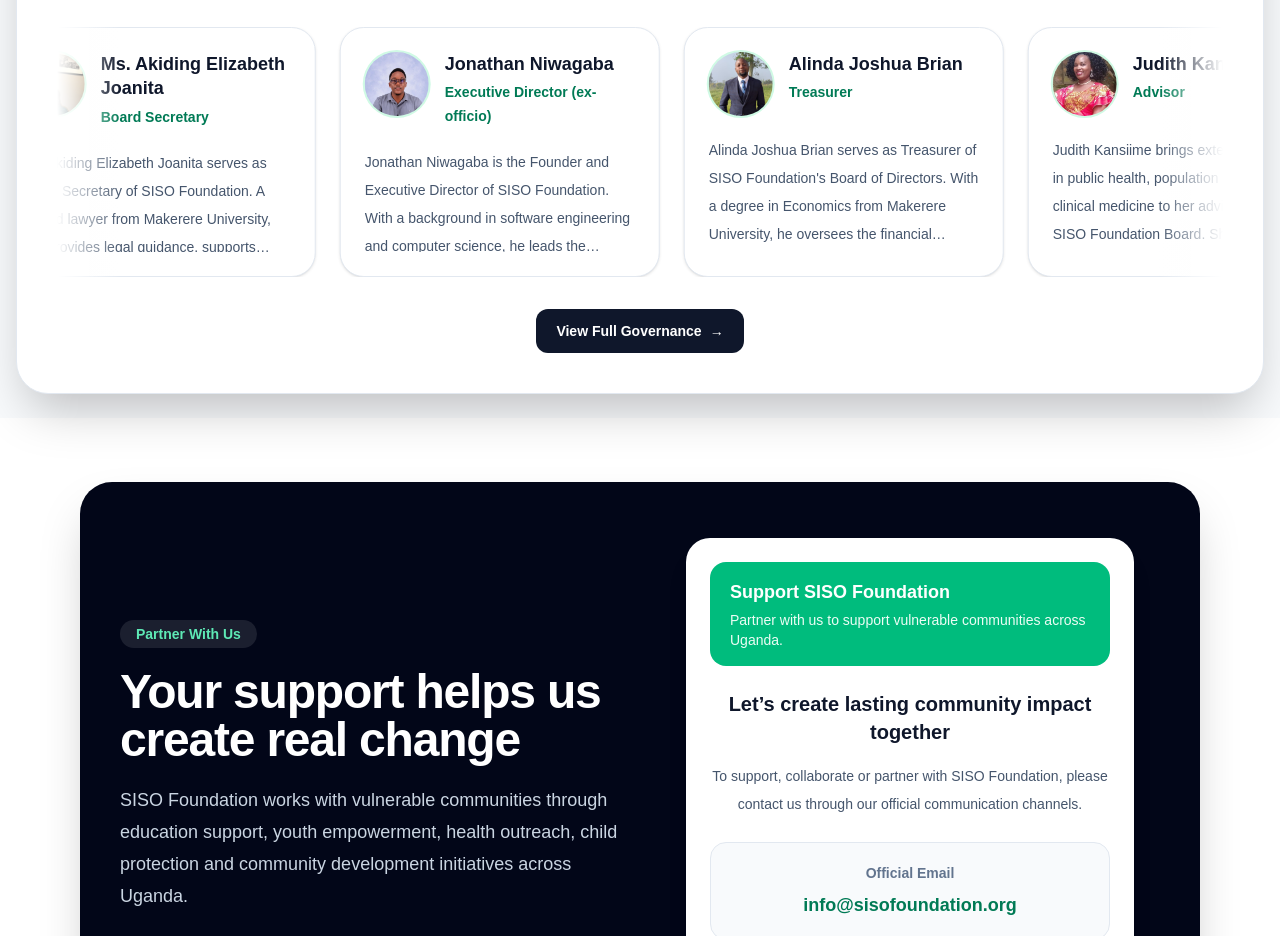
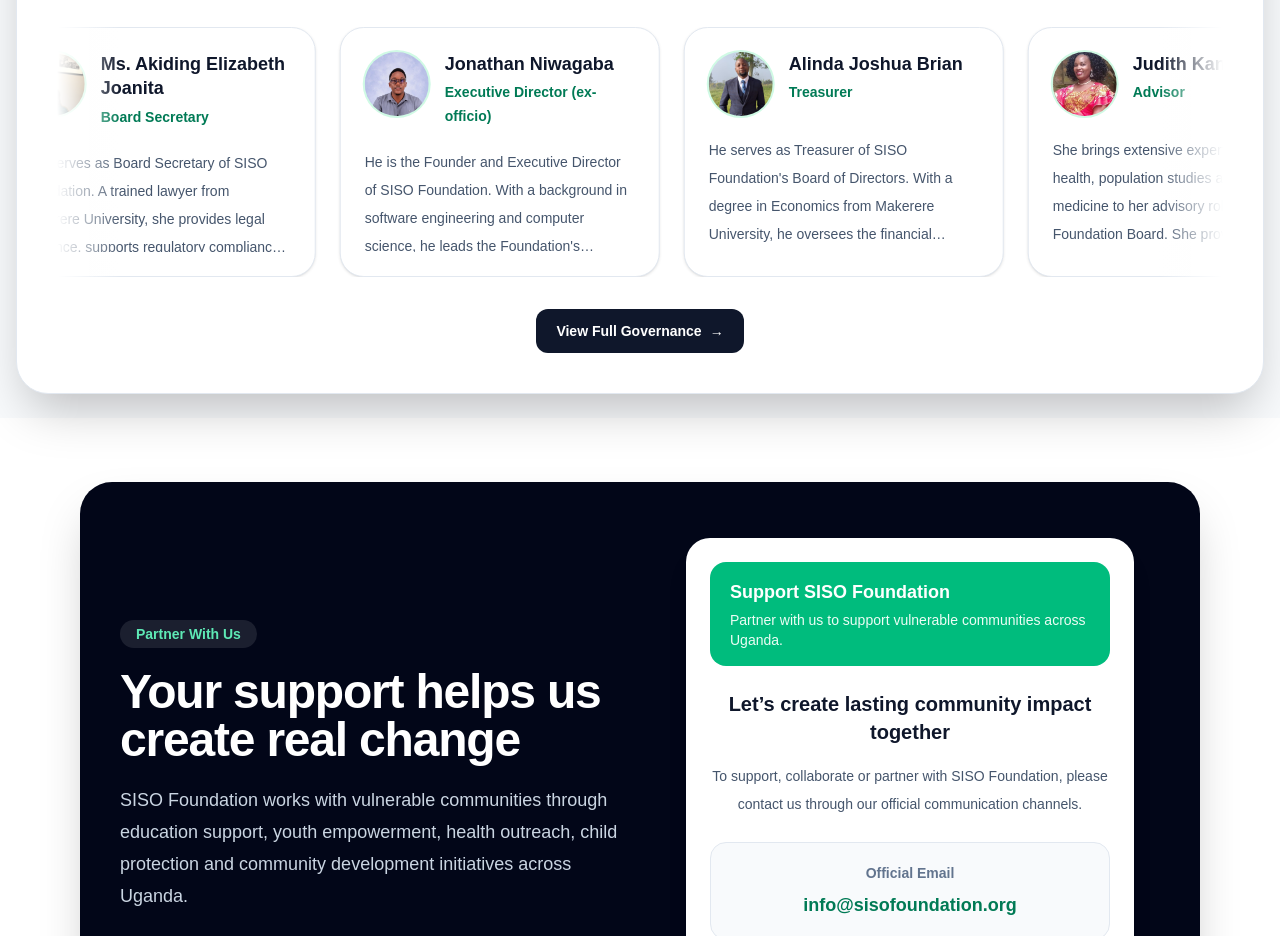
Before and after one commit to jonathanniwadev/siso-foundation, a Next.js app: page / in a window 1280 px wide. Shown: the part 2260-3196 px from the top of the page. Built offline with nearby package versions, Linux system fonts and the light colour scheme.

Commit message:
Update HomeBoardSection.tsx

```diff
--- a/src/components/home/HomeBoardSection.tsx
+++ b/src/components/home/HomeBoardSection.tsx
@@ -14,43 +14,42 @@
  {
     name: "Ms. Tusiime Eresi Biira",
     title: "Chairperson",
-    qualifications: "Bachelor of Biomedical Laboratory Technology | Lab Officer, Kisoro Hospital",
-    bio: "Ms. Tusiime Eresi Biira chairs the Board of Directors of SISO Foundation. With a background in biomedical laboratory technology and frontline health service delivery at Kisoro Hospital, she brings both technical health expertise and practical community understanding to her governance role. She provides strategic leadership and ensures the Foundation's programmes remain aligned with community health priorities.",
+
+    bio: "She chairs the Board of Directors of SISO Foundation. With a background in biomedical laboratory technology and frontline health service delivery at Kisoro Hospital, she brings both technical health expertise and practical community understanding to her governance role. She provides strategic leadership and ensures the Foundation's programmes remain aligned with community health priorities.",
     image: "/team/tusiime.jpeg",
   },
   {
     name: "Ms. Akiding Elizabeth Joanita",
     title: "Board Secretary",
-    qualifications: "Bachelor of Laws (LLB), Makerere University",
-    bio: "Ms. Akiding Elizabeth Joanita serves as Board Secretary of SISO Foundation. A trained lawyer from Makerere University, she provides legal guidance, supports regulatory compliance and ensures that governance documentation, board resolutions and institutional records are maintained to the highest professional standards.",
+
+    bio: "She serves as Board Secretary of SISO Foundation. A trained lawyer from Makerere University, she provides legal guidance, supports regulatory compliance and ensures that governance documentation, board resolutions and institutional records are maintained to the highest professional standards.",
     image: "/team/elizabeth.jpeg",
   },
   {
     name: "Jonathan Niwagaba",
     title: "Executive Director (ex-officio)",
-    qualifications: "BSc Computer Science, ISBAT University | Diploma in Software Engineering, ISBAT University  ",
-    bio: "Jonathan Niwagaba is the Founder and Executive Director of SISO Foundation. With a background in software engineering and computer science, he leads the Foundation's strategic direction, donor partnerships and programme operations. He serves on the Board in an ex-officio capacity, bridging governance and day-to-day management.",
+
+    bio: "He is the Founder and Executive Director of SISO Foundation. With a background in software engineering and computer science, he leads the Foundation's strategic direction, donor partnerships and programme operations. He serves on the Board in an ex-officio capacity, bridging governance and day-to-day management.",
     image: "/team/jonathanniwagaba.webp",
   },
   {
     name: "Alinda Joshua Brian",
     title: "Treasurer",
-    qualifications: "Bachelor of Arts in Economics, Makerere University",
-    bio: "Alinda Joshua Brian serves as Treasurer of SISO Foundation's Board of Directors. With a degree in Economics from Makerere University, he oversees the financial oversight function of the Board, ensuring that the Foundation's resources are managed responsibly and that financial reporting meets donor and regulatory requirements.",
+
+    bio: "He serves as Treasurer of SISO Foundation's Board of Directors. With a degree in Economics from Makerere University, he oversees the financial oversight function of the Board, ensuring that the Foundation's resources are managed responsibly and that financial reporting meets donor and regulatory requirements.",
     image: "/team/alinda.jpeg",
   },
   {
     name: "Judith Kansiime",
     title: "Advisor",
-    qualifications: "Master of Public Health (MPH), Uganda Christian University | Bachelor of Population Studies, Kyambogo University | Diploma in Clinical Medicine and Community Health, Fort Portal College of Health Sciences",
-    bio: "Judith Kansiime brings extensive expertise in public health, population studies and clinical medicine to her advisory role on the SISO Foundation Board. She provides strategic guidance on health programme design, community health priorities and evidence-based programme development.",
+
+    bio: "She brings extensive expertise in public health, population studies and clinical medicine to her advisory role on the SISO Foundation Board. She provides strategic guidance on health programme design, community health priorities and evidence-based programme development.",
     image: "/team/judith.webp",
   },
   {
     name: "Mbabazi Medard",
     title: "Local Government Representative",
-    qualifications: "Diploma in Teaching, Kyambogo University | LC1 Chairperson, Kitahurira Village, Rubanda District",
-    bio: "Mbabazi Medard represents local government and community leadership on the SISO Foundation Board. As LC1 Chairperson for Kitahurira Village, he brings grassroots community knowledge, facilitates local coordination and ensures the Foundation's programmes remain accountable and responsive to the communities it serves.",
+    bio: "He represents local government and community leadership on the SISO Foundation Board. As LC1 Chairperson for Kitahurira Village, he brings grassroots community knowledge, facilitates local coordination and ensures the Foundation's programmes remain accountable and responsive to the communities it serves.",
     image: "/team/medard.jpeg",
   }
 ];
```
